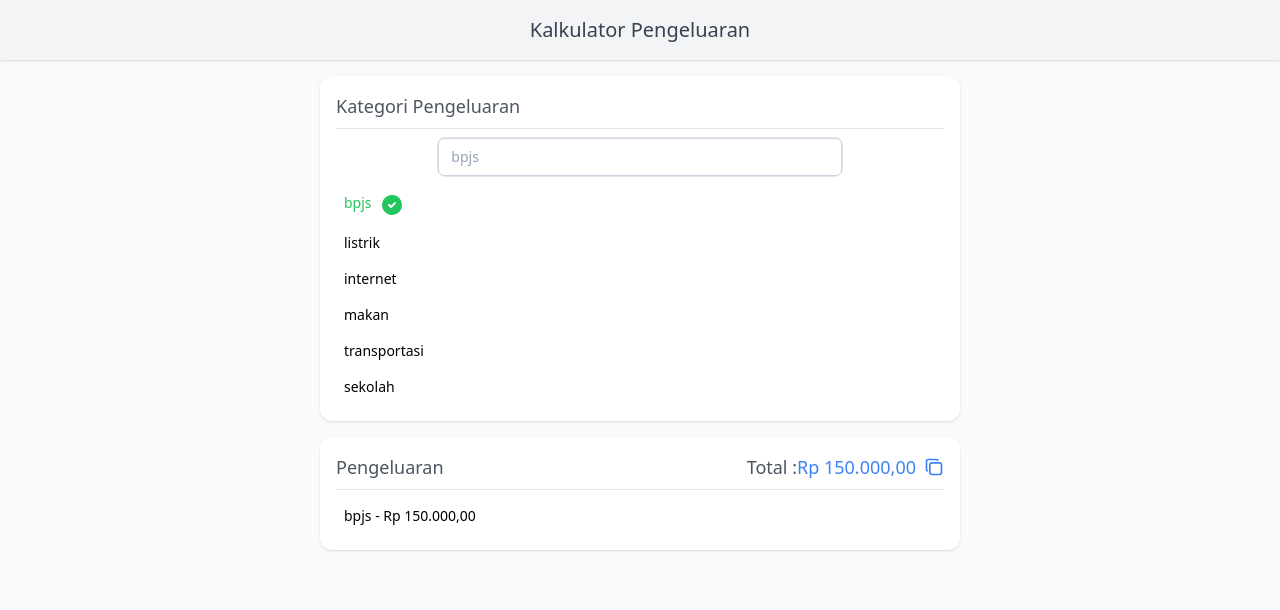
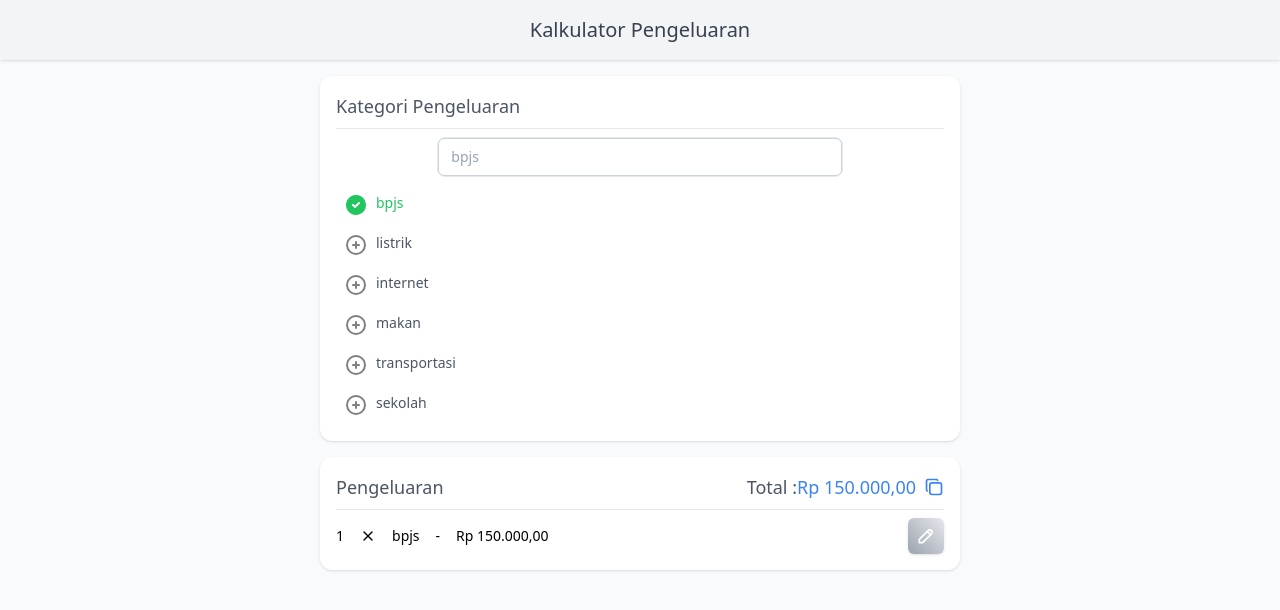
Before and after one commit to fikrianggara/kalkulator-pengeluaran, a Next.js app: page / in a window 1280 px wide. Both pictures are taken after a click on the item "bpjs". Shown: the top 610 px of the page. Built offline with nearby package versions, Linux system fonts and the light colour scheme.

Commit message:
add style a bit

```diff
--- /dev/null
+++ b/components/Modal.jsx
@@ -0,0 +1,16 @@
+import React from "react";
+
+export const Modal = ({ item, callback }) => {
+  console.log(item);
+  return (
+    <div
+      className="w-screen h-screen bg-black opacity-25 absolute z-10"
+      onClick={(e) => {
+        console.log("kepencet");
+        callback();
+      }}
+    >
+      {item}
+    </div>
+  );
+};
--- a/data.js
+++ b/data.js
@@ -1,8 +1,17 @@
 export const data = [
-  { _id: 1, nama: "bpjs", biaya: 150000, is_checked: false },
-  { _id: 2, nama: "listrik", biaya: 450000, is_checked: false },
-  { _id: 3, nama: "internet", biaya: 400000, is_checked: false },
-  { _id: 4, nama: "makan", biaya: 20000, is_checked: false },
-  { _id: 5, nama: "transportasi", biaya: 100000, is_checked: false },
-  { _id: 6, nama: "sekolah", biaya: 1000000, is_checked: false },
+  { _id: 1, nama: "bpjs", biaya: 150000, is_checked: false, amount: 1 },
+  { _id: 2, nama: "listrik", biaya: 450000, is_checked: false, amount: 1 },
+  { _id: 3, nama: "internet", biaya: 400000, is_checked: false, amount: 1 },
+  { _id: 4, nama: "makan", biaya: 20000, is_checked: false, amount: 1 },
+  { _id: 5, nama: "transportasi", biaya: 100000, is_checked: false, amount: 1 },
+  { _id: 6, nama: "sekolah", biaya: 1000000, is_checked: false, amount: 1 },
 ];
+
+export const updateDataById = (updatedData, data) => {
+  const res = data.map((item) => {
+    if (item._id === updatedData._id) {
+      item = { ...updatedData };
+    }
+  });
+  return res;
+};
--- a/pages/index.jsx
+++ b/pages/index.jsx
@@ -1,17 +1,19 @@
 import { data as dummyData } from "@/data";
 import { useEffect, useState } from "react";
-import { IconCircleCheckFilled, IconCopy } from "@tabler/icons-react";
+import {
+  IconCircleCheckFilled,
+  IconCopy,
+  IconCirclePlus,
+  IconPencil,
+  IconX,
+} from "@tabler/icons-react";
 import { Home as HomeCard } from "@/components/Card";
-
+import { Modal as FormModal } from "@/components/Modal";
 const TITLE = "Kalkulator Pengeluaran";
 
 const formatter = new Intl.NumberFormat("id-ID", {
   style: "currency",
   currency: "IDR",
-
-  // These options are needed to round to whole numbers if that's what you want.
-  //minimumFractionDigits: 0, // (this suffices for whole numbers, but will print 2500.10 as $2,500.1)
-  //maximumFractionDigits: 0, // (causes 2500.99 to be printed as $2,501)
 });
 
 export const ListItem = ({ data, callback }) => {
@@ -20,18 +22,18 @@ export const ListItem = ({ data, callback }) => {
       {data.map((item) => (
         <li
           key={item._id}
-          className={`flex space-x-2 hover:bg-gray-50 hover:text-blue-500 hover:cursor-pointer p-2 rounded-lg ${
+          className={`flex space-x-2 hover:bg-gray-50 hover:text-blue-500 hover:cursor-pointer p-2 text-gray-600 rounded-lg duration-200 ease-in-out ${
             item.is_checked ? "text-green-500" : ""
           }`}
           onClick={(e) => callback(item._id)}
           disabled={item.is_checked}
         >
-          <span>{item.nama}</span>
           {item.is_checked ? (
             <IconCircleCheckFilled color="gray" size={24} stroke={2} />
           ) : (
-            ""
+            <IconCirclePlus size={24} stroke={2} color="gray" />
           )}
+          <span>{item.nama}</span>
         </li>
       ))}
     </ul>
@@ -40,17 +42,25 @@ export const ListItem = ({ data, callback }) => {
 
 export const ListSelectedItem = ({ data, callback }) => {
   return (
-    <ul className="text-sm">
+    <ul className="text-sm space-y-2">
       {data.map((item) => (
-        <li
-          key={item._id}
-          className={`flex space-x-2 hover:bg-gray-50 hover:text-blue-500 hover:cursor-pointer p-2 rounded-lg `}
-          onClick={(e) => callback(item._id)}
-          disabled={item.is_checked}
-        >
-          <span>
-            {item.nama} - {formatter.format(item.biaya)}
-          </span>
+        <li key={item._id} className={`flex space-x-2 `}>
+          <div className="flex w-full justify-between items-center">
+            <div className="flex space-x-4 items-center">
+              <span>{item.amount}</span>
+              <IconX size={16} />
+              <span>{item.nama}</span>
+              <span>-</span>
+              <span> {formatter.format(item.biaya)}</span>
+              {/* {item.amount} X {item.nama} - {formatter.format(item.biaya)} */}
+            </div>
+            <div
+              className="p-2 relative text-white shadow rounded-md bg-gradient-to-tr from-gray-400 to-gray-200 hover:cursor-pointer hover:shadow-lg duration-300 ease-in-out"
+              onClick={(e) => callback(item)}
+            >
+              <IconPencil size={20} />
+            </div>
+          </div>
         </li>
       ))}
     </ul>
@@ -83,14 +93,19 @@ export default function Home() {
   const [filteredData, setFilteredData] = useState([]);
   const [data, setData] = useState([]);
   const [showTooltip, setShowTooltip] = useState(false);
-
+  const [isOpen, setIsOpen] = useState(false);
+  const [item, setItem] = useState(null);
   let pengeluaranComp;
-
+  let modalComp;
   useEffect(() => {
     setData(dummyData);
     setFilteredData(dummyData);
   }, []);
-
+  useEffect(() => {
+    if (isOpen) {
+      modalComp = <FormModal callback={onModalClickHandler} item={item} />;
+    }
+  }, [isOpen]);
   const getTotal = (total, item) => {
     return total + item.biaya;
   };
@@ -103,12 +118,11 @@ export default function Home() {
       return item;
     });
     setData(tempData);
-    console.log("tempData", tempData);
     const tempSelectedData = tempData.filter((item) => item.is_checked);
-
     setSelectedData(tempSelectedData);
     setTotal(tempSelectedData.reduce(getTotal, 0));
   };
+
   if (!data) {
     return (
       <div>
@@ -119,11 +133,7 @@ export default function Home() {
     pengeluaranComp = (
       <>
         {filteredData.length > 0 ? (
-          <ListItem
-            data={filteredData}
-            callback={pengeluaranClickHandler}
-            isPengeluaran={false}
-          />
+          <ListItem data={filteredData} callback={pengeluaranClickHandler} />
         ) : (
           <div className="m-auto text-center text-gray-400">Tidak ada data</div>
         )}
@@ -140,9 +150,15 @@ export default function Home() {
       setFilteredData(tempData);
     }
   };
+  const onModalClickHandler = (item) => {
+    setItem(item);
+    setIsOpen((prev) => !prev);
+  };
   // console.log("filteredData", filteredData);
   return (
-    <main className="bg-gray-50 min-h-screen space-y-4">
+    <main className="bg-gray-50 min-h-screen space-y-4 relative">
+      {/* {isOpen ? <FormModal callback={onModalClickHandler} /> : ""} */}
+      {modalComp}
       <nav className="p-4 bg-gray-100 shadow">
         <div>
           <h1 className="text-gray-700 text-xl text-center font-medium">
@@ -189,8 +205,7 @@ export default function Home() {
         {selectedData.length > 0 ? (
           <ListSelectedItem
             data={selectedData}
-            callback={() => console.log("clicked")}
-            isPengeluaran={true}
+            callback={onModalClickHandler}
           />
         ) : (
           <div className="m-auto text-center text-gray-400">
```
